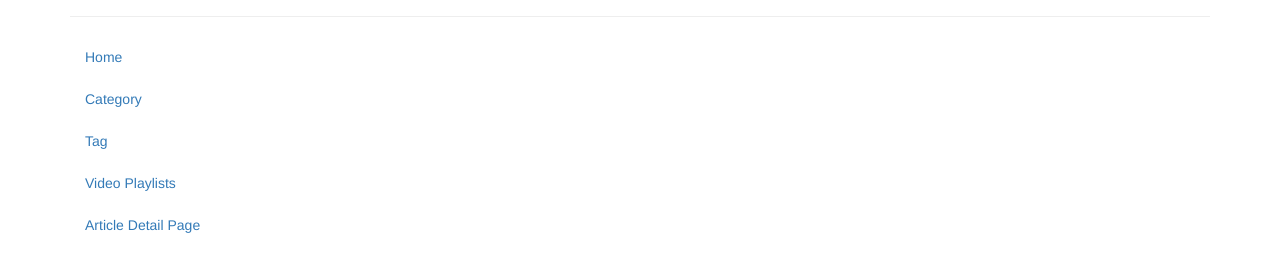
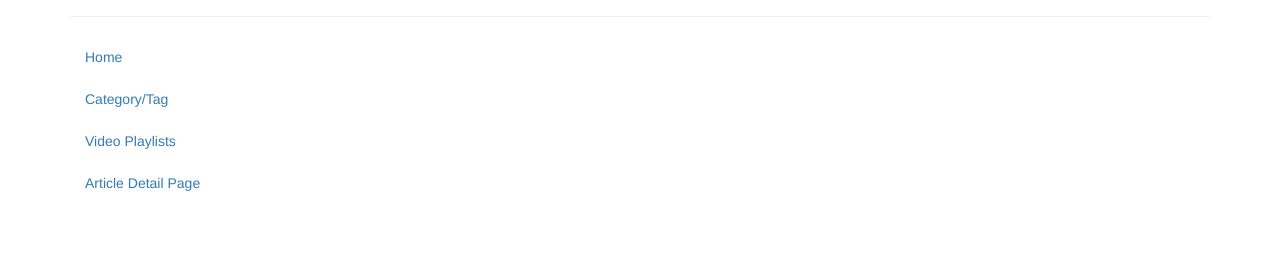
Before and after one commit to zlincoln/nook_html, a website: page index.html in a window 1280 px wide. Shown: the part 83-354 px from the top of the page. Drawn offline with Linux system fonts and the light colour scheme.

Commit message:
category and tag share layout

```diff
--- a/index.html
+++ b/index.html
@@ -13,8 +13,7 @@
             <div class="col-xs-4">
                 <ul class="nav nav-stacked">
                     <li><a href="/home/">Home</a></li>
-                    <li><a href="/category/">Category</a></li>
-                    <li><a href="/tag/">Tag</a></li>
+                    <li><a href="/category-tag/">Category/Tag</a></li>
                     <li><a href="/video-playlists/">Video Playlists</a></li>
                     <li><a href="/article-detail/">Article Detail Page</a></li>
                 </ul>
```
Also changed, not shown: _site/category-tag/index.html (renamed from _site/category/index.html), _site/index.html, category-tag/index.html (renamed from category/index.html).
